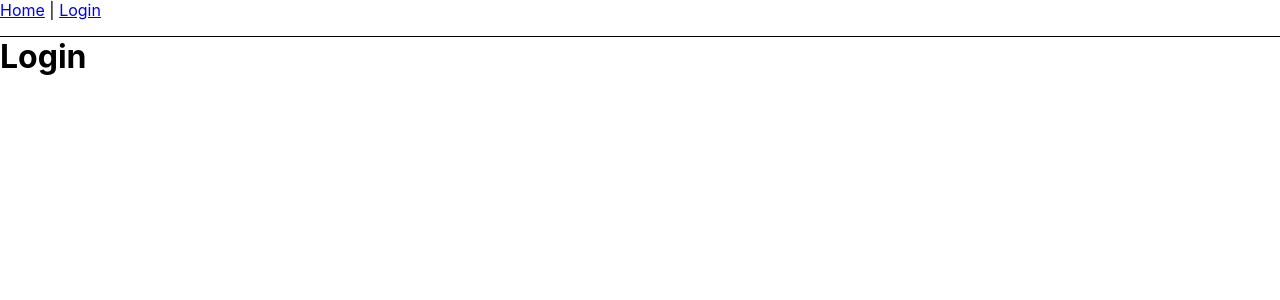
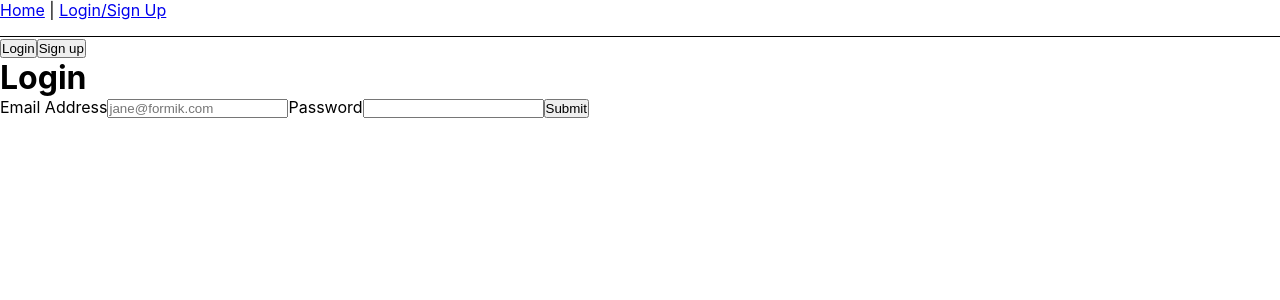
Before and after one commit to Tech-Stark/faculty-vacancy-frontend, a React (Create React App) app: page /login in a window 1280 px wide. Shown: the top 300 px of the page. Built offline with nearby package versions, Linux system fonts and the light colour scheme.

Commit message:
[ADD]Login and Sign up Forms with validation

```diff
--- a/package.json
+++ b/package.json
@@ -11,12 +11,15 @@
     "@testing-library/jest-dom": "^5.16.4",
     "@testing-library/react": "^13.3.0",
     "@testing-library/user-event": "^13.5.0",
+    "formik": "^2.2.9",
     "react": "^18.2.0",
     "react-dom": "^18.2.0",
     "react-redux": "^8.0.2",
     "react-router-dom": "^6.3.0",
     "react-scripts": "5.0.1",
-    "web-vitals": "^2.1.4"
+    "sass": "^1.53.0",
+    "web-vitals": "^2.1.4",
+    "yup": "^0.32.11"
   },
   "scripts": {
     "start": "react-scripts start",
--- a/src/App.js
+++ b/src/App.js
@@ -1,16 +1,20 @@
 import { Outlet, Link } from "react-router-dom";
+import { useSelector } from "react-redux";
 import "./App.css";
 
 function App() {
+  const { isLoggedIn } = useSelector((state) => state.auth);
   return (
-    <div>
+    <div className="App">
       <nav
         style={{
           borderBottom: "solid 1px",
           paddingBottom: "1rem",
         }}
       >
-        <Link to="/">Home</Link> | <Link to="/login">Login</Link>
+        <Link to="/">Home</Link> |{" "}
+        {!isLoggedIn && <Link to="/login">Login/Sign Up</Link>}
+        {isLoggedIn && <a href="#">Logout</a>}
       </nav>
       <Outlet />
     </div>
--- /dev/null
+++ b/src/components/loginForm.js
@@ -0,0 +1,54 @@
+import React from "react";
+import { Formik, Form, useField } from "formik";
+import * as Yup from "yup";
+
+const MyTextInput = ({ label, ...props }) => {
+  const [field, meta] = useField(props);
+  return (
+    <>
+      <label htmlFor={props.id || props.name}>{label}</label>
+      <input className="text-input" {...field} {...props} />
+      {meta.touched && meta.error ? (
+        <div className="error">{meta.error}</div>
+      ) : null}
+    </>
+  );
+};
+
+const LoginForm = () => {
+  return (
+    <>
+      <Formik
+        initialValues={{
+          email: "",
+          password: "",
+        }}
+        validationSchema={Yup.object({
+          email: Yup.string()
+            .email("Invalid email address")
+            .required("Required"),
+          password: Yup.string().required("Required"),
+        })}
+        onSubmit={(values, { setSubmitting }) => {
+          setTimeout(() => {
+            alert(JSON.stringify(values, null, 2));
+            setSubmitting(false);
+          }, 400);
+        }}
+      >
+        <Form>
+          <MyTextInput
+            label="Email Address"
+            name="email"
+            type="email"
+            placeholder="jane@formik.com"
+          />
+          <MyTextInput label="Password" name="password" type="password" />
+          <button type="submit">Submit</button>
+        </Form>
+      </Formik>
+    </>
+  );
+};
+
+export default LoginForm;
--- /dev/null
+++ b/src/components/signupForm.js
@@ -0,0 +1,76 @@
+import React from "react";
+import { Formik, Form, useField } from "formik";
+import * as Yup from "yup";
+
+const MyTextInput = ({ label, ...props }) => {
+  const [field, meta] = useField(props);
+  return (
+    <>
+      <label htmlFor={props.id || props.name}>{label}</label>
+      <input className="text-input" {...field} {...props} />
+      {meta.touched && meta.error ? (
+        <div className="error">{meta.error}</div>
+      ) : null}
+    </>
+  );
+};
+
+function SignupForm() {
+  return (
+    <>
+      <Formik
+        initialValues={{
+          firstname: "",
+          lastname: "",
+          email: "",
+          password: "",
+        }}
+        validationSchema={Yup.object({
+          firstname: Yup.string()
+            .max(15, "Must be 15 characters or less")
+            .required("Required"),
+          lastname: Yup.string()
+            .max(20, "Must be 20 characters or less")
+            .required("Required"),
+          email: Yup.string()
+            .email("Invalid email address")
+            .required("Required"),
+          password: Yup.string().required("Required"),
+        })}
+        onSubmit={(values, { setSubmitting }) => {
+          setTimeout(() => {
+            alert(JSON.stringify(values, null, 2));
+            setSubmitting(false);
+          }, 400);
+        }}
+      >
+        <Form>
+          <MyTextInput
+            label="First Name"
+            name="firstname"
+            type="text"
+            placeholder="Jane"
+          />
+
+          <MyTextInput
+            label="Last Name"
+            name="lastname"
+            type="text"
+            placeholder="Doe"
+          />
+
+          <MyTextInput
+            label="Email Address"
+            name="email"
+            type="email"
+            placeholder="jane@formik.com"
+          />
+          <MyTextInput label="Password" name="password" type="password" />
+          <button type="submit">Submit</button>
+        </Form>
+      </Formik>
+    </>
+  );
+}
+
+export default SignupForm;
--- a/src/pages/Home/index.js
+++ b/src/pages/Home/index.js
@@ -1,14 +1,14 @@
 import { useSelector } from "react-redux";
-import Button from '@mui/material/Button';
-import EmojiPeopleIcon from '@mui/icons-material/EmojiPeople';
+import Button from "@mui/material/Button";
+import EmojiPeopleIcon from "@mui/icons-material/EmojiPeople";
 
 const Home = () => {
   const { isLoggedIn } = useSelector((state) => state.auth);
   return (
-    <div className="App">
+    <div className="Home">
       <h1>Team Tech Stark</h1>
       <h3>Smart India Hackathon 2022</h3>
-      <h6>Login Status : {isLoggedIn ? 'Logged in' : 'Not logged in'} </h6>
+      <h6>Login Status : {isLoggedIn ? "Logged in" : "Not logged in"} </h6>
       <Button variant="contained">Hello World</Button>
       <EmojiPeopleIcon />
     </div>
--- a/src/pages/Login/index.js
+++ b/src/pages/Login/index.js
@@ -1,9 +1,26 @@
+import { useState } from "react";
+import LoginForm from "../../components/loginForm";
+import SignupForm from "../../components/signupForm";
+
 const Login = () => {
-    return (
-      <div className="App">
-        <h1>Login</h1>
+  const [type, setType] = useState("Login");
+  const handleToggleSignup = (e) => {
+    setType("Sign Up");
+  };
+  const handleToggleLogin = (e) => {
+    setType("Login");
+  };
+  return (
+    <div className="Login">
+      <div className="btn-container">
+        <button onClick={handleToggleLogin}>Login</button>
+        <button onClick={handleToggleSignup}>Sign up</button>
       </div>
-    );
-  };
+      <h1>{type}</h1>
+      {type === "Login" && <LoginForm />}
+      {type === "Sign Up" && <SignupForm />}
+    </div>
+  );
+};
 
-  export default Login;
+export default Login;
--- a/src/redux/features/auth/authSlice.js
+++ b/src/redux/features/auth/authSlice.js
@@ -1,12 +1,12 @@
-import { createSlice } from '@reduxjs/toolkit';
+import { createSlice } from "@reduxjs/toolkit";
 
 const initialState = {
   isLoggedIn: false,
-  user: {}
+  user: {},
 };
 
 const authSlice = createSlice({
-  name: 'auth',
+  name: "auth",
   initialState,
   reducers: {},
 });
```
Also changed, not shown: src/pages/Home/Home.js (deleted, +0 -7 lines), 1 other file (tests, documents, lock files or other folders).
